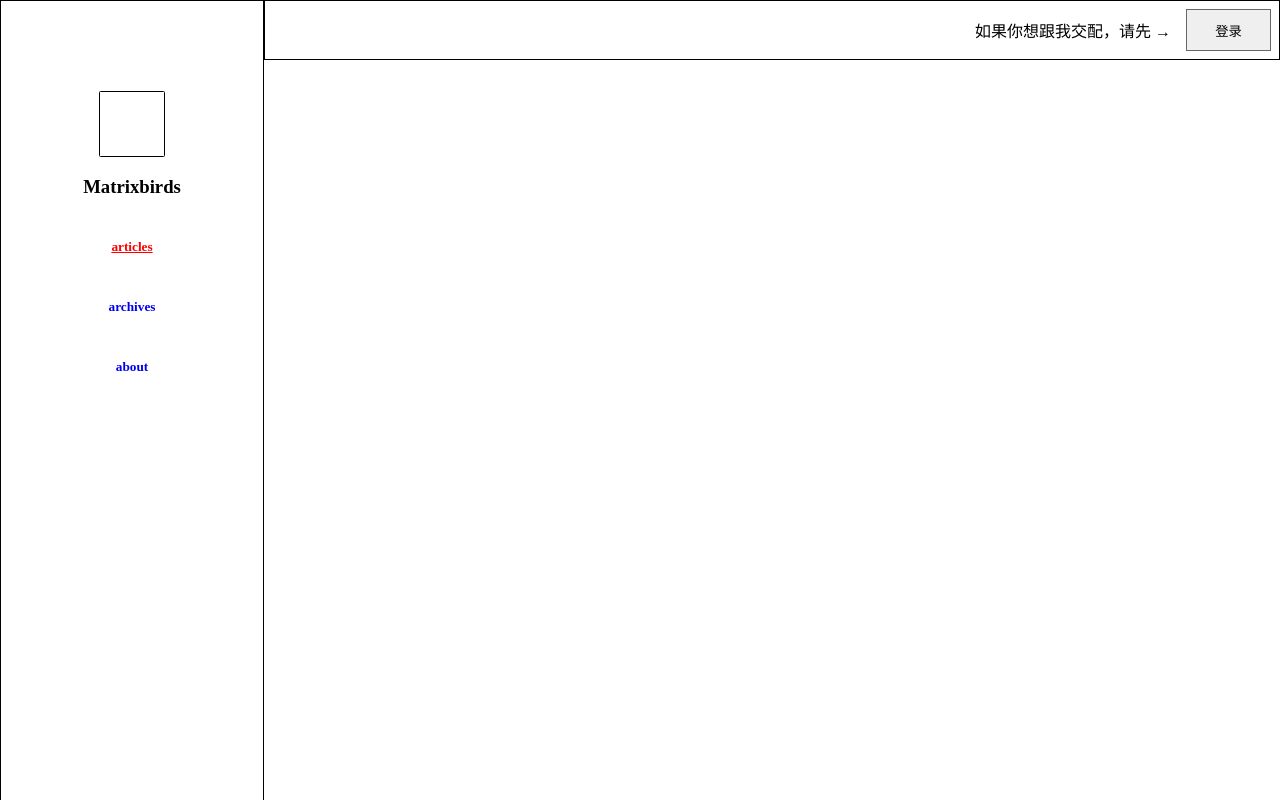
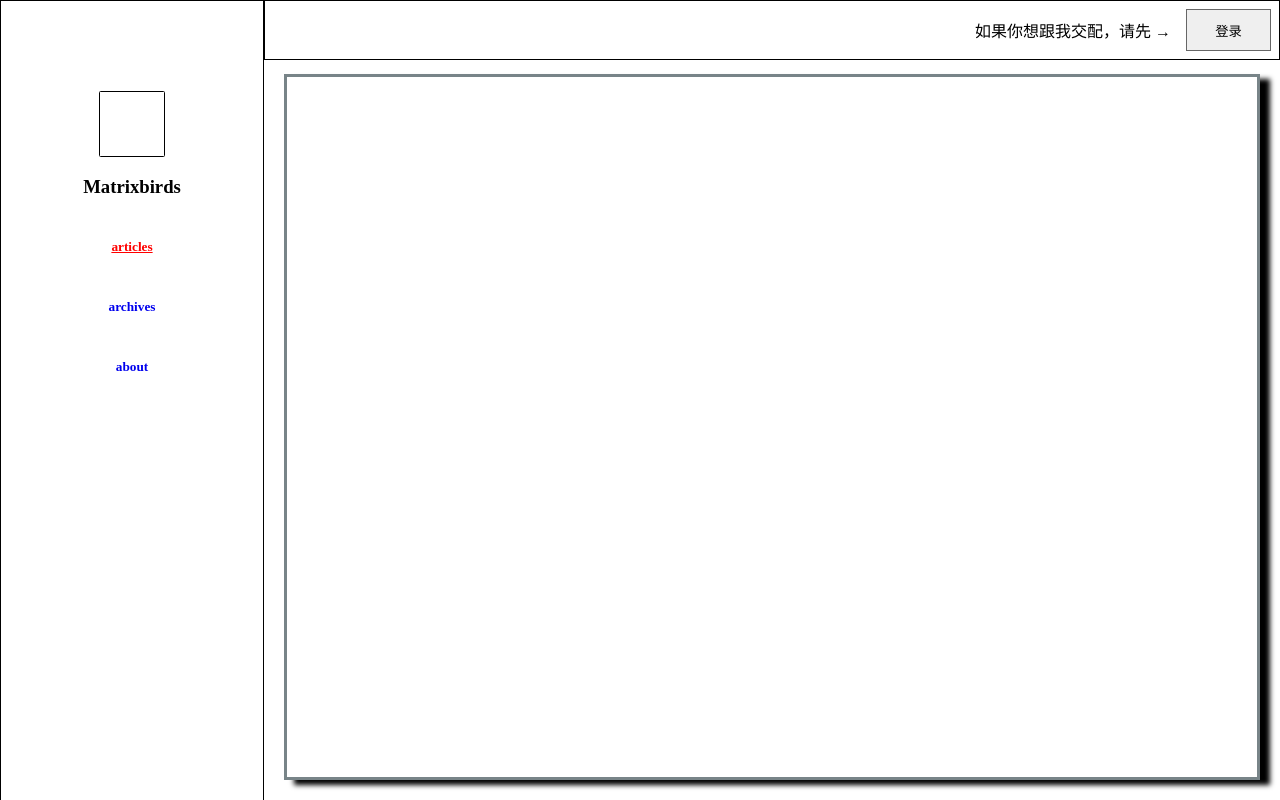
Before and after one commit to Matrixbirds/kairi, a Vue app: page /articles/1 in a window 1280 px wide. Built offline with nearby package versions, Linux system fonts and the light colour scheme; no server answers.

Commit message:
scratch: lowbee article ui

```diff
--- a/src/components/Article.vue
+++ b/src/components/Article.vue
@@ -1,14 +1,11 @@
 <template>
-  <div id='article'>
-    <p>
-      {{ article.id }}
-    </p>
-    <p>
-      {{ article.title }}
-    </p>
-    <p>
-      {{ article.content }}
-    </p>
+  <div id='article' class='article-wrapper'>
+    <div class='articleboard'>
+      <h3 class='article-title'>{{ article.title }}</h3>
+      <p class='article-body'>
+        {{ article.content }}
+      </p>
+    </div>
   </div>
 </template>
 
@@ -42,4 +39,18 @@ export default {
 </script>
 
 <style scoped>
+.article-wrapper {
+  margin: auto 2%;
+}
+
+.articleboard {
+  padding: 0 1%;
+  box-shadow: 10px 5px 5px black;
+  border: 3px solid #788488;
+  min-height: 700px;
+}
+
+.article-body {
+  font-size: 20px;
+}
 </style>
```
